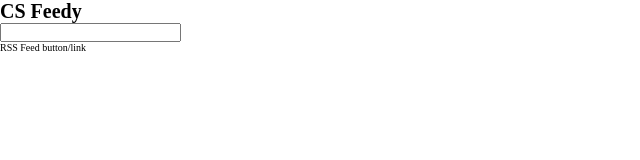
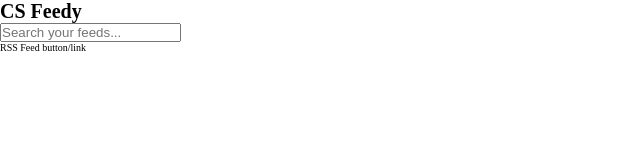
Before and after one commit to ARogala/cs-feedy, a React (Create React App) app: page / in a window 1280 px wide. Shown: the top 160 px of the page, without its empty margins (0-640 px from the left). Built offline with nearby package versions, Linux system fonts and the light colour scheme.

Commit message:
pass allFeeds data to feed list

```diff
--- a/src/App.js
+++ b/src/App.js
@@ -19,7 +19,9 @@ class App extends Component {
 
         <div className="searchBox">
           <FeedBtnSearchBar />
-          <FeedBtnList />
+          <FeedBtnList
+            allFeeds={this.props.allFeeds}
+          />
         </div>
 
       </div>
@@ -31,5 +33,5 @@ export default App;
 
 
 App.propTypes = {
-  allFeeds: PropTypes.array
+  allFeeds: PropTypes.array.isRequired
 }
--- a/src/components/FeedBtnList.js
+++ b/src/components/FeedBtnList.js
@@ -3,6 +3,8 @@ import React from 'react';
 import PropTypes from 'prop-types';
 
 function FeedBtnList(props) {
+	console.log(props.allFeeds);
+
 
 	return (
 		<ul>
@@ -14,5 +16,5 @@ function FeedBtnList(props) {
 export default FeedBtnList;
 
 FeedBtnList.propTypes = {
-  allFeeds: PropTypes.array
+  allFeeds: PropTypes.array.isRequired
 }
--- a/src/components/FeedBtnSearchBar.js
+++ b/src/components/FeedBtnSearchBar.js
@@ -4,7 +4,10 @@ import PropTypes from 'prop-types';
 
 function FeedBtnSearhBar() {
 	return (
-		<input />
+		<input
+			type="text"
+			placeholder="Search your feeds..."
+		/>
 	);
 }
 
```
